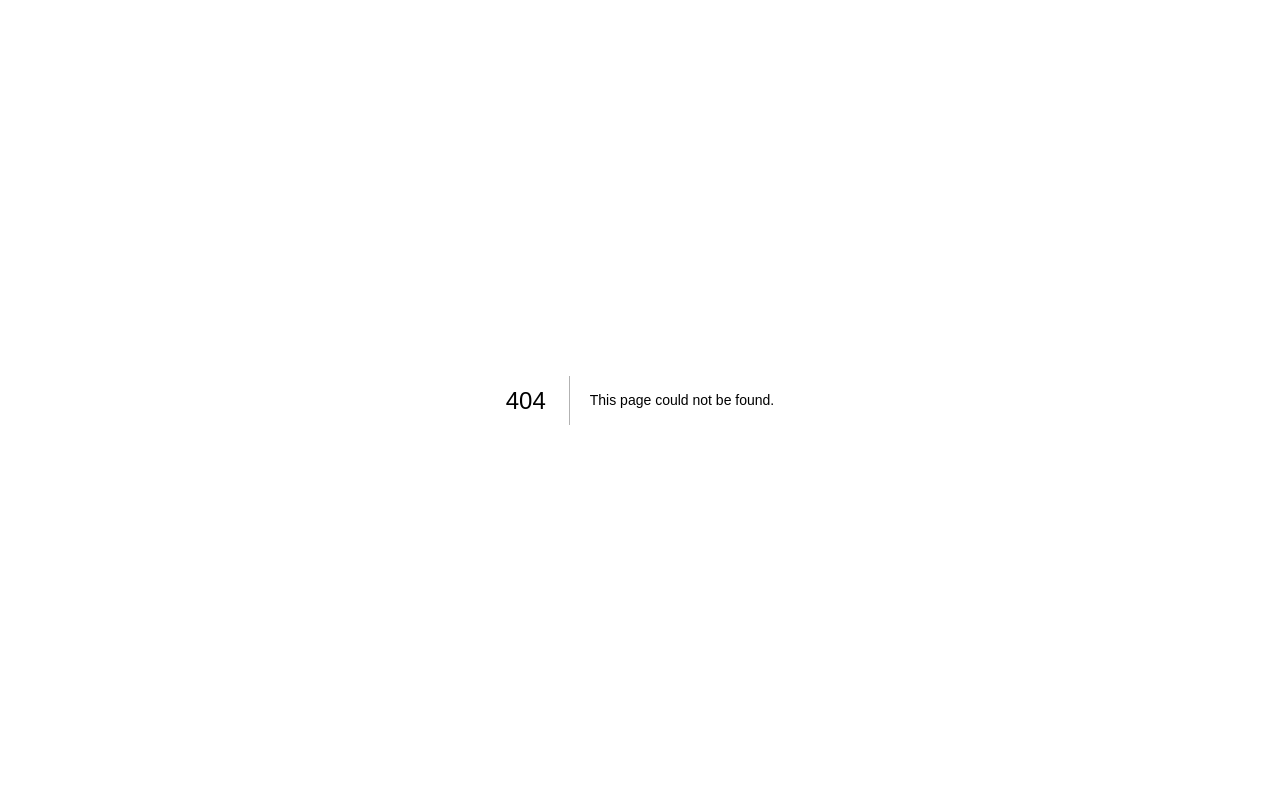
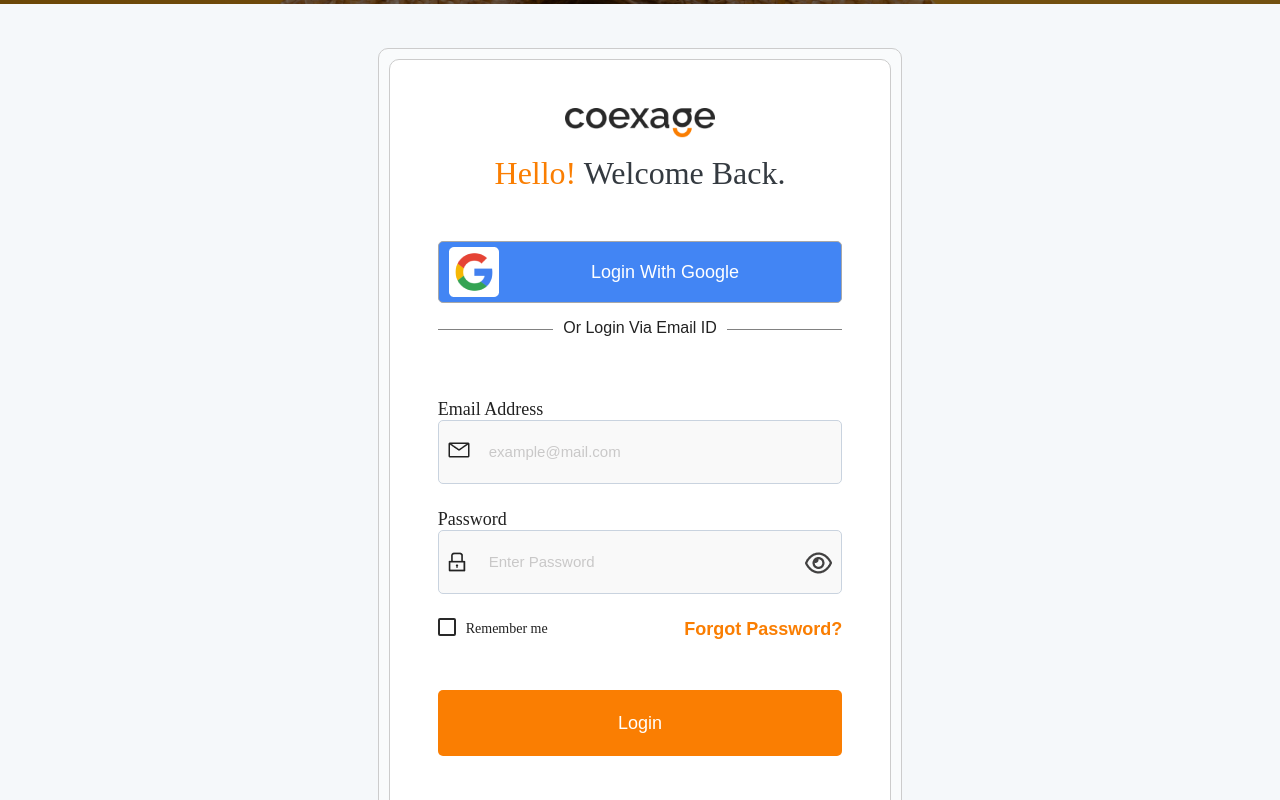
Before and after one commit to alishanFlynaut/coexage-frontend, a Next.js app: page /login in a window 1280 px wide. Before the commit this address had no page. Shown: the top 800 px of the page. Built offline with nearby package versions, Linux system fonts and the light colour scheme.

Commit message:
Login page created

```diff
--- /dev/null
+++ b/src/components/login/Login.jsx
@@ -0,0 +1,79 @@
+import React from "react";
+
+export default function Login() {
+    return (
+        <div>
+            <div className="container-scroller">
+                <div className="container-fluid page-body-wrapper full-page-wrapper wb-page login-bg3 login-page">
+                    <div className="bg-overlay"></div>
+                    <div className="content-wrapper d-flex align-items-center auth">
+                        <div className="row flex-grow">
+                            <div className="col-lg-5 mx-auto">
+                                <div className="auth-form-light text-left">
+                                    <div className="auth-form-wrap text-center p-5">
+                                        <div className="brand-logo">
+                                            <img src="/images/logo.png" />
+                                        </div>
+                                        <h4><span className="orange">Hello! </span>Welcome Back.</h4>
+
+                                        <div className="mt-5">
+                                            <a className="btn btn-block btn-md btn-google" href="#">
+                                                <img src="/images/google-icon.png" />
+                                                <span>Login With Google</span>
+                                            </a>
+                                        </div>
+
+                                        <div className="text-center mt-4 font-weight-light hr-lines"><span>Or Login Via Email ID</span></div>
+
+                                        <form className="pt-5">
+                                            <div className="form-group">
+                                                <label for="exampleInputEmail1">Email Address</label>
+                                                <div className="single-input">
+                                                    <img src="/images/email-icon.png" />
+                                                    <input type="email" className="form-control form-control-lg" id="exampleInputEmail1" placeholder="example@mail.com" />
+                                                </div>
+
+                                            </div>
+
+                                            <div className="form-group">
+                                                <label for="exampleInputPass">Password</label>
+                                                <div className="single-input">
+                                                    <img className="pass-icon " src="/images/pass-icon.png" />
+                                                    <input type="email" className="form-control form-control-lg" id="exampleInputPass" placeholder="Enter Password" />
+                                                    <img className="eye-icon show-pass" src="/images/eye-icon.png" />
+                                                </div>
+
+                                            </div>
+
+                                            <div className="form-check form-check-flat form-check-primary forgot-div mt-3">
+                                                <label className="form-check-label">
+                                                    <input type="checkbox" className="form-check-input" /> Remember me <i className="input-helper"></i>
+                                                </label>
+                                                <a href="forgot-password-step-1.html" className="">Forgot Password?</a>
+                                            </div>
+
+                                            <div className="mt-5">
+                                                <a className="btn btn-block btn-md login-business-btn auth-form-btn" href="#">Login</a>
+                                            </div>
+                                        </form>
+
+                                        <div className="divi-line mt-5" style={{border: "1px solid #818181"}}></div>
+                                        <div className="text-center mt-5 font-weight-light not-regis"> Not Registered Yet? <a href="#" className="">Create an account</a>
+                                        </div>
+
+                                    </div>
+                                </div>
+                            </div>
+                        </div>
+                    </div>
+                    {/* <!-- content-wrapper ends --> */}
+                </div>
+                {/* <!-- page-body-wrapper ends --> */}
+            </div>
+            <div className="chat-btn">
+                <img src="/images/chatbot.png" />
+            </div>
+
+        </div>
+    );
+}
--- /dev/null
+++ b/src/pages/login.js
@@ -0,0 +1,11 @@
+
+import Login from "@/components/login/Login";
+import React from "react";
+
+export default function login() {
+  return (
+    <div>
+      <Login />
+    </div>
+  );
+}
```
